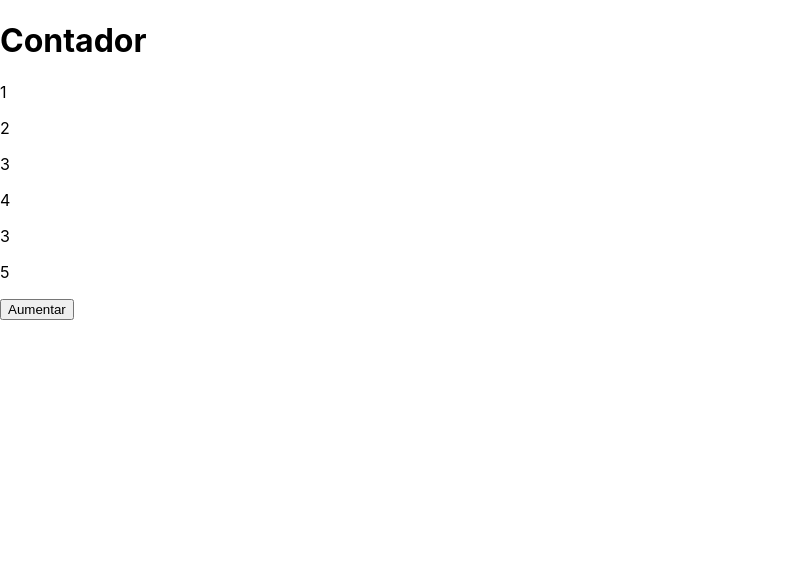
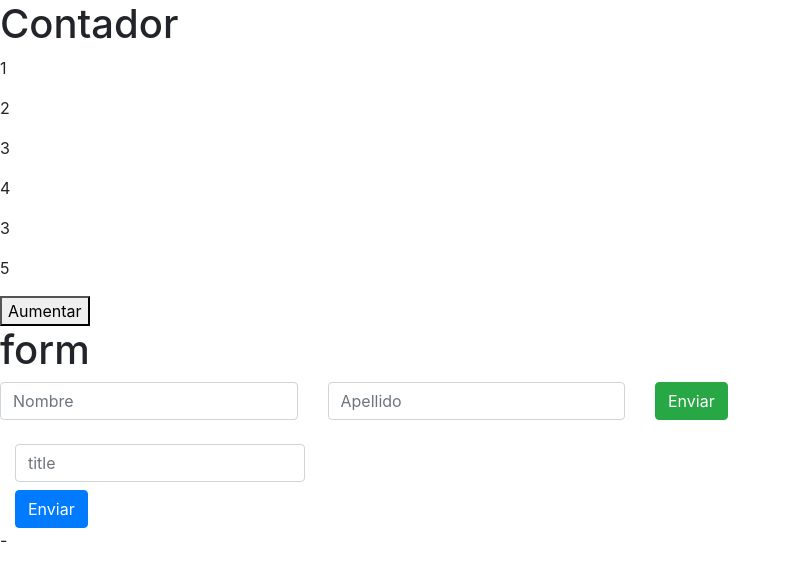
Before and after one commit to lumenbarron/react-hooks-course, a React (Create React App) app: page / in a window 1280 px wide. Shown: the top 580 px of the page, without its empty margins (0-791 px from the left). Built offline with nearby package versions, Linux system fonts and the light colour scheme.

Commit message:
form and react form

```diff
--- a/package.json
+++ b/package.json
@@ -8,7 +8,8 @@
     "@testing-library/user-event": "^7.1.2",
     "react": "^16.13.1",
     "react-dom": "^16.13.1",
-    "react-scripts": "3.4.1"
+    "react-hook-form": "^6.3.3",
+    "react-scripts": "^3.4.3"
   },
   "scripts": {
     "start": "react-scripts start",
--- a/public/index.html
+++ b/public/index.html
@@ -14,6 +14,7 @@
       manifest.json provides metadata used when your web app is installed on a
       user's mobile device or desktop. See https://developers.google.com/web/fundamentals/web-app-manifest/
     -->
+    <link rel="stylesheet" href="https://stackpath.bootstrapcdn.com/bootstrap/4.5.2/css/bootstrap.min.css" integrity="sha384-JcKb8q3iqJ61gNV9KGb8thSsNjpSL0n8PARn9HuZOnIxN0hoP+VmmDGMN5t9UJ0Z" crossorigin="anonymous">
     <link rel="manifest" href="%PUBLIC_URL%/manifest.json" />
     <!--
       Notice the use of %PUBLIC_URL% in the tags above.
--- a/src/App.js
+++ b/src/App.js
@@ -1,6 +1,7 @@
 import React, { Component } from "react";
 import Counter from './components/counter';
 import Counter2 from './components/counterState';
+import Form from './components/Form';
 
 export default class App extends Component {
   state = {
@@ -12,6 +13,7 @@ export default class App extends Component {
     return (
       <div className="App">
         <Counter2 />
+        <Form  className='container mt-5' />
       </div>
     );
   }
--- /dev/null
+++ b/src/components/Form.js
@@ -0,0 +1,92 @@
+import React, { Fragment, useState } from "react";
+import { useForm } from "react-hook-form";
+
+export default function Form() {
+  const [data, setData] = useState({
+    name: "",
+    lastname: "",
+  });
+
+  const { register, errors, handleSubmit } = useForm();
+
+  const onSubmit = (data, e) => {
+    console.log(data);
+    e.target.reset();
+  };
+
+  const handleInputChange = (event) => {
+    //console.log(event.target.value);
+    setData({
+      ...data,
+      [event.target.name]: event.target.value,
+    });
+  };
+
+  const sendData = (event) => {
+    event.preventDefault();
+    console.log(data.name + " " + data.lastname);
+  };
+
+  return (
+    <Fragment>
+      <h1>form</h1>
+      <form className="row" onSubmit={sendData}>
+        <div className="col-md-3">
+          <input
+            type="text"
+            placeholder="Nombre"
+            className="form-control"
+            name="name"
+            onChange={handleInputChange}
+          />
+        </div>
+        <div className="col-md-3">
+          <input
+            type="text"
+            placeholder="Apellido"
+            className="form-control"
+            name="lastname"
+            onChange={handleInputChange}
+          />
+        </div>
+        <div className="col-md-3">
+          <button className="btn btn-success" type="submit">
+            Enviar
+          </button>
+        </div>
+      </form>
+      <form onSubmit={handleSubmit(onSubmit)}>
+        <div className="col-md-3 mt-4">
+          <input
+            type="text"
+            placeholder="title"
+            className="form-control"
+            name="title"
+            ref={register({
+              required: { value: true, message: "Required Title" },
+              maxLength: {
+                value: 5,
+                message: "No más de 5 carácteres!",
+              },
+              minLength: {
+                value: 2,
+                message: "Mínimo 2 carácteres",
+              },
+            })}
+          />
+        </div>
+        <span className="text-danger text-small d-block mb-2">
+    {errors.title && errors.title.message}
+</span>
+        <div className="col-md-3">
+          <button className="btn btn-primary" type="submit">
+            Enviar
+          </button>
+        </div>
+      </form>
+      <p>
+        {data.name}- {data.lastname}
+      </p>
+    </Fragment>
+  );
+}
```
Also changed, not shown: 1 other file (tests, documents, lock files or other folders).
